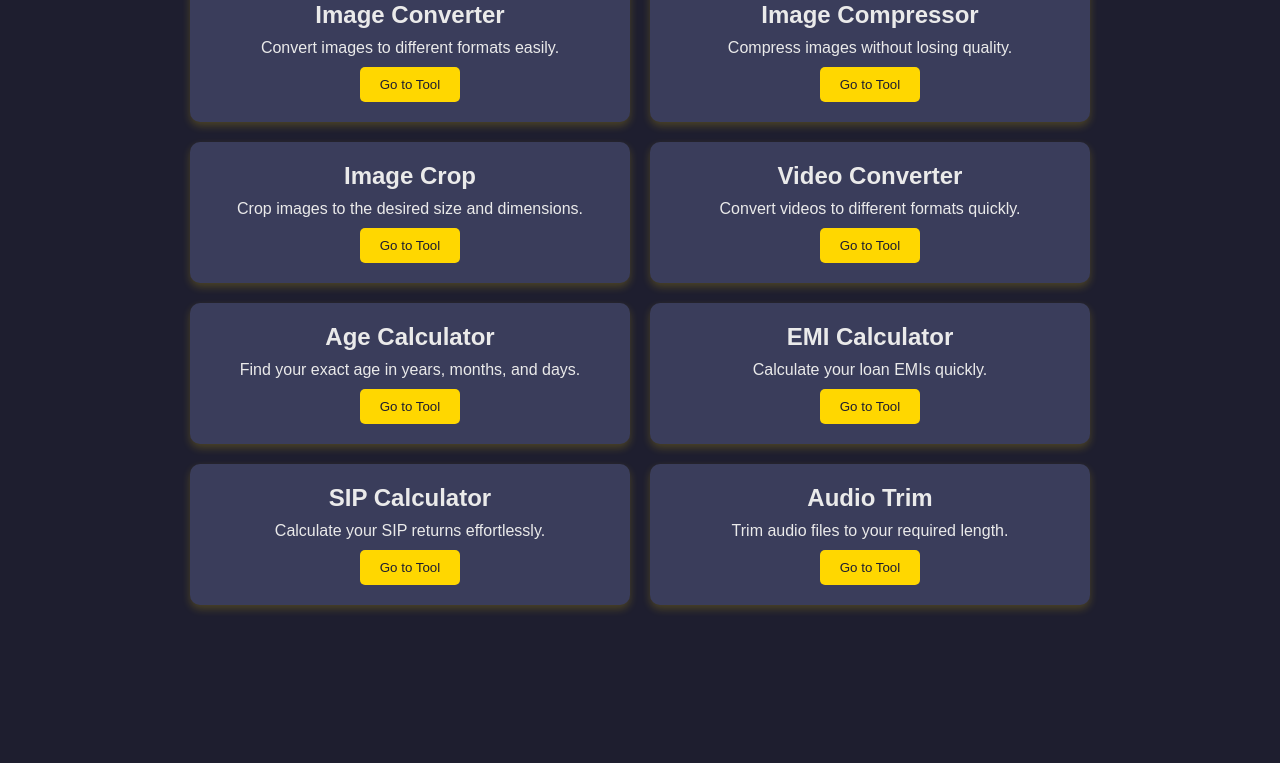
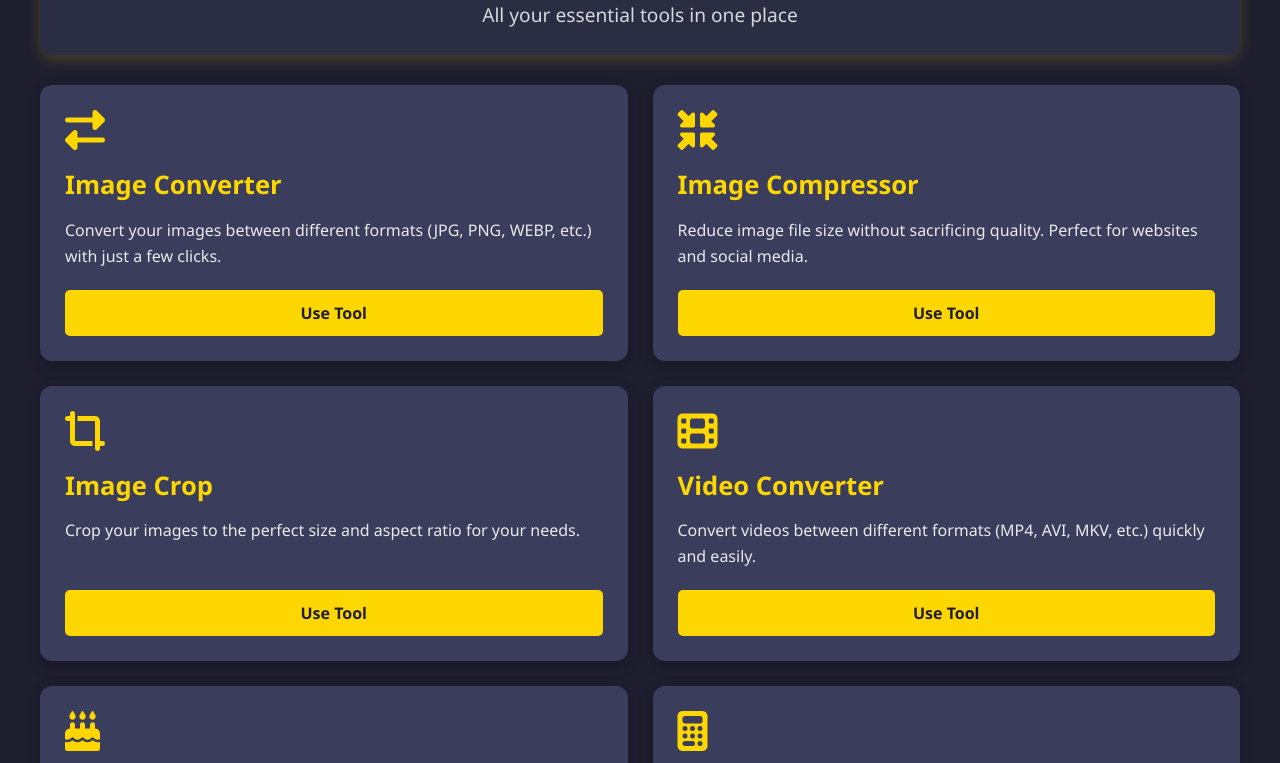
Before and after one commit to SuqMall/Text-to-voice-tool, a plain HTML site: page index.html in a window 1280 px wide. Shown: the part 127-890 px from the top of the page. Before the commit the page ends 800 px from the top, so only its background shows below. Drawn offline with Linux system fonts and the light colour scheme.

Commit message:
Update index.html

```diff
--- a/index.html
+++ b/index.html
@@ -4,134 +4,237 @@
     <meta charset="UTF-8">
     <meta name="viewport" content="width=device-width, initial-scale=1.0">
     <title>Multi Tool Hub</title>
+    <link rel="stylesheet" href="https://cdnjs.cloudflare.com/ajax/libs/font-awesome/6.4.0/css/all.min.css">
     <style>
         * {
             margin: 0;
             padding: 0;
             box-sizing: border-box;
-            font-family: Arial, sans-serif;
+            font-family: 'Segoe UI', Tahoma, Geneva, Verdana, sans-serif;
         }
 
         body {
-            background: #1E1E2F;
+            background-color: #1E1E2F;
             color: #EAEAEA;
-            text-align: center;
+            line-height: 1.6;
+            padding: 20px;
         }
 
-        .header {
-            background: #2B2D42;
-            padding: 20px;
-            font-size: 24px;
-            font-weight: bold;
+        header {
+            background-color: #2B2D42;
+            padding: 25px;
+            text-align: center;
+            border-radius: 10px;
+            margin-bottom: 30px;
+            box-shadow: 0 4px 15px rgba(255, 215, 0, 0.2);
+        }
+
+        h1 {
+            font-size: 2.8rem;
+            margin-bottom: 10px;
+            color: #FFD700;
+            text-shadow: 0 2px 4px rgba(0, 0, 0, 0.3);
+        }
+
+        .subtitle {
+            font-size: 1.2rem;
+            opacity: 0.9;
+        }
+
+        .container {
+            max-width: 1200px;
+            margin: 0 auto;
+        }
+
+        .tools-grid {
+            display: grid;
+            grid-template-columns: repeat(2, 1fr);
+            gap: 25px;
+            margin-bottom: 40px;
+        }
+
+        .tool-card {
+            background-color: #3A3D5B;
+            border-radius: 12px;
+            padding: 25px;
+            transition: all 0.3s ease;
+            box-shadow: 0 5px 15px rgba(0, 0, 0, 0.2);
+            display: flex;
+            flex-direction: column;
+            height: 100%;
+        }
+
+        .tool-card:hover {
+            background-color: #FFD700;
+            color: #1E1E2F;
+            transform: translateY(-5px);
+            box-shadow: 0 8px 20px rgba(255, 215, 0, 0.3);
+        }
+
+        .tool-icon {
+            font-size: 2.5rem;
+            margin-bottom: 15px;
             color: #FFD700;
         }
 
-        .container {
-            display: grid;
-            grid-template-columns: repeat(2, 1fr);
-            gap: 20px;
-            max-width: 900px;
-            margin: 40px auto;
-        }
-
-        .tool-card {
-            background: #3A3D5B;
-            padding: 20px;
-            border-radius: 10px;
-            text-align: center;
-            transition: 0.3s;
-            box-shadow: 0 4px 8px rgba(255, 215, 0, 0.2);
-        }
-
-        .tool-card:hover {
-            background: #FFD700;
+        .tool-card:hover .tool-icon {
             color: #1E1E2F;
         }
 
         .tool-card h2 {
-            margin-bottom: 10px;
+            font-size: 1.6rem;
+            margin-bottom: 12px;
+            color: #FFD700;
+        }
+
+        .tool-card:hover h2 {
+            color: #1E1E2F;
+        }
+
+        .tool-card p {
+            margin-bottom: 20px;
+            flex-grow: 1;
         }
 
         .btn {
             display: inline-block;
-            margin-top: 10px;
-            padding: 10px 20px;
-            background: #FFD700;
+            background-color: #FFD700;
             color: #1E1E2F;
+            padding: 12px 25px;
             border: none;
             border-radius: 5px;
+            font-weight: bold;
             cursor: pointer;
-            transition: 0.3s;
+            transition: background-color 0.3s;
+            text-align: center;
+            text-decoration: none;
+            font-size: 1rem;
         }
 
         .btn:hover {
-            background: #E6C200;
+            background-color: #E6C200;
         }
 
-        @media (max-width: 768px) {
-            .container {
+        footer {
+            text-align: center;
+            padding: 20px;
+            background-color: #2B2D42;
+            border-radius: 10px;
+            margin-top: 20px;
+            box-shadow: 0 4px 15px rgba(255, 215, 0, 0.2);
+        }
+
+        /* Responsive Design */
+        @media (max-width: 900px) {
+            .tools-grid {
                 grid-template-columns: 1fr;
+            }
+        }
+
+        @media (max-width: 600px) {
+            h1 {
+                font-size: 2.2rem;
+            }
+
+            .tool-card {
+                padding: 20px;
+            }
+
+            .tool-icon {
+                font-size: 2rem;
+            }
+
+            .btn {
+                padding: 10px 20px;
             }
         }
     </style>
 </head>
 <body>
-    <div class="header">Multi Tool Hub</div>
+    <div class="container">
+        <header>
+            <h1>Multi Tool Hub</h1>
+            <p class="subtitle">All your essential tools in one place</p>
+        </header>
 
-    <div class="container">
+        <main>
+            <div class="tools-grid">
+                <!-- Tool 1 -->
                 <div class="tool-card">
+                    <i class="fas fa-exchange-alt tool-icon"></i>
                     <h2>Image Converter</h2>
-            <p>Convert images to different formats easily.</p>
-            <button class="btn" onclick="goToSection('image-converter')">Go to Tool</button>
+                    <p>Convert your images between different formats (JPG, PNG, WEBP, etc.) with just a few clicks.</p>
+                    <button class="btn" onclick="redirectToTool('Image Converter')">Use Tool</button>
                 </div>
 
+                <!-- Tool 2 -->
                 <div class="tool-card">
+                    <i class="fas fa-compress-arrows-alt tool-icon"></i>
                     <h2>Image Compressor</h2>
-            <p>Compress images without losing quality.</p>
-            <button class="btn" onclick="goToSection('image-compressor')">Go to Tool</button>
+                    <p>Reduce image file size without sacrificing quality. Perfect for websites and social media.</p>
+                    <button class="btn" onclick="redirectToTool('Image Compressor')">Use Tool</button>
                 </div>
 
+                <!-- Tool 3 -->
                 <div class="tool-card">
+                    <i class="fas fa-crop-alt tool-icon"></i>
                     <h2>Image Crop</h2>
-            <p>Crop images to the desired size and dimensions.</p>
-            <button class="btn" onclick="goToSection('image-crop')">Go to Tool</button>
+                    <p>Crop your images to the perfect size and aspect ratio for your needs.</p>
+                    <button class="btn" onclick="redirectToTool('Image Crop')">Use Tool</button>
                 </div>
 
+                <!-- Tool 4 -->
                 <div class="tool-card">
+                    <i class="fas fa-film tool-icon"></i>
                     <h2>Video Converter</h2>
-            <p>Convert videos to different formats quickly.</p>
-            <button class="btn" onclick="goToSection('video-converter')">Go to Tool</button>
+                    <p>Convert videos between different formats (MP4, AVI, MKV, etc.) quickly and easily.</p>
+                    <button class="btn" onclick="redirectToTool('Video Converter')">Use Tool</button>
                 </div>
 
+                <!-- Tool 5 -->
                 <div class="tool-card">
+                    <i class="fas fa-birthday-cake tool-icon"></i>
                     <h2>Age Calculator</h2>
-            <p>Find your exact age in years, months, and days.</p>
-            <button class="btn" onclick="goToSection('age-calculator')">Go to Tool</button>
+                    <p>Calculate exact age, time until next birthday, or time since any past date.</p>
+                    <button class="btn" onclick="redirectToTool('Age Calculator')">Use Tool</button>
                 </div>
 
+                <!-- Tool 6 -->
                 <div class="tool-card">
+                    <i class="fas fa-calculator tool-icon"></i>
                     <h2>EMI Calculator</h2>
-            <p>Calculate your loan EMIs quickly.</p>
-            <button class="btn" onclick="goToSection('emi-calculator')">Go to Tool</button>
+                    <p>Calculate your Equated Monthly Installments for loans with detailed breakdown.</p>
+                    <button class="btn" onclick="redirectToTool('EMI Calculator')">Use Tool</button>
                 </div>
 
+                <!-- Tool 7 -->
                 <div class="tool-card">
+                    <i class="fas fa-chart-line tool-icon"></i>
                     <h2>SIP Calculator</h2>
-            <p>Calculate your SIP returns effortlessly.</p>
-            <button class="btn" onclick="goToSection('sip-calculator')">Go to Tool</button>
+                    <p>Plan your investments with our Systematic Investment Plan calculator.</p>
+                    <button class="btn" onclick="redirectToTool('SIP Calculator')">Use Tool</button>
                 </div>
 
+                <!-- Tool 8 -->
                 <div class="tool-card">
+                    <i class="fas fa-music tool-icon"></i>
                     <h2>Audio Trim</h2>
-            <p>Trim audio files to your required length.</p>
-            <button class="btn" onclick="goToSection('audio-trim')">Go to Tool</button>
+                    <p>Trim your audio files to the perfect length. Cut, edit, and save your audio clips.</p>
+                    <button class="btn" onclick="redirectToTool('Audio Trim')">Use Tool</button>
                 </div>
+            </div>
+        </main>
+
+        <footer>
+            <p>&copy; 2023 Multi Tool Hub. All rights reserved.</p>
+        </footer>
     </div>
 
     <script>
-        function goToSection(sectionId) {
-            alert('Redirecting to ' + sectionId + ' (Page under development)');
-            // Replace with actual navigation logic when the pages are ready
+        function redirectToTool(toolName) {
+            alert(`Redirecting to ${toolName}`);
+            // In a real application, you would redirect to the actual tool page
+            // window.location.href = `/${toolName.toLowerCase().replace(' ', '-')}`;
         }
     </script>
 </body>
```
Lines whose indentation alone changed are shown as unchanged.
